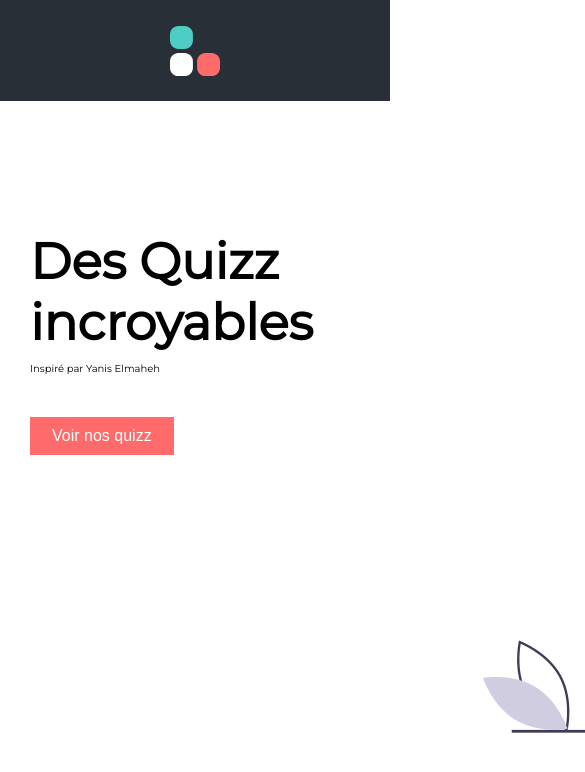
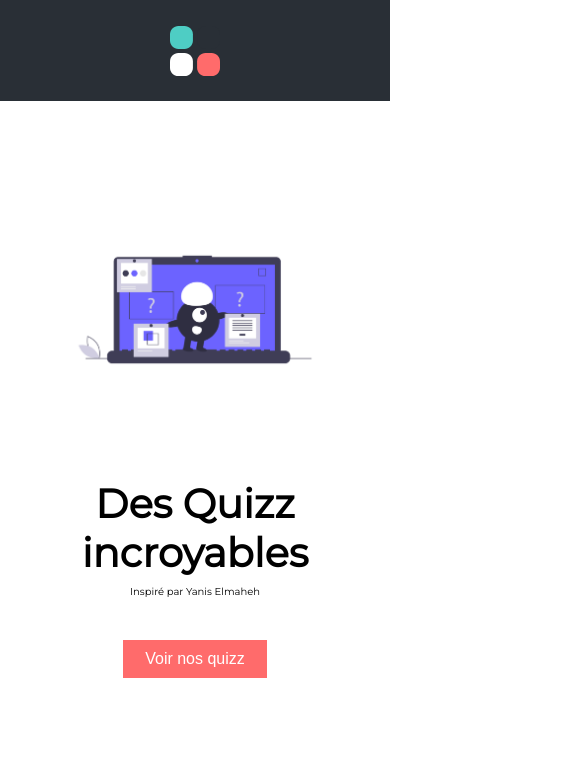
Before and after one commit to antoinePUECH/Projet-React.js, a React (Create React App) app: page / in a window 390 px wide. Shown: the top 772 px of the page, 585 px wide, since content can reach past the window. Built offline with nearby package versions, Linux system fonts and the light colour scheme.

Commit message:
[Add] Responsive file Landing

```diff
--- a/src/sass/components/_content1.scss
+++ b/src/sass/components/_content1.scss
@@ -1,5 +1,6 @@
 @import "../helpers/_font.scss";
 @import "../helpers/_colors.scss";
+@import "../helpers/_responsive.scss";
 
 * {
     margin: 0;
@@ -17,7 +18,8 @@
     .txt{
         padding: 13% 0 13% 3%;
         font-family: $font;
-
+        width: 30vw;
+        z-index: 10;
         h1{
             font-size: 50px;
             font-weight: 800;
@@ -52,8 +54,48 @@
     }
 
     .illu {
+        z-index: 5;
+        width: 55vw;
         padding: 50px;
         display: flex;
         justify-content: center;
     }
 }
+
+
+@media screen and (max-width : $resw1024) {
+    .content1{
+        flex-direction: column-reverse;
+        align-items: center;
+
+        .txt{
+            width: 55vw;
+            padding: 13% 0;
+            text-align: center;
+        }
+        .illu>img {
+            width: 75vw;
+        }
+    }
+}
+
+@media screen and (max-width: $resw768){
+    .content1{
+        .txt{
+            width: 85vw;
+            h1{
+                font-size: 40px;
+            }
+        }
+    }
+}
+
+@media screen and (max-width : $resw375){
+    .content1{
+        .txt{
+            button{
+                padding: 17px 50px;
+           }
+        }
+    }
+}
--- /dev/null
+++ b/src/sass/helpers/_responsive.scss
@@ -0,0 +1,4 @@
+$resw375: 375px;
+$resw414: 414px;
+$resw768 : 768px;
+$resw1024 : 1024px;
```
